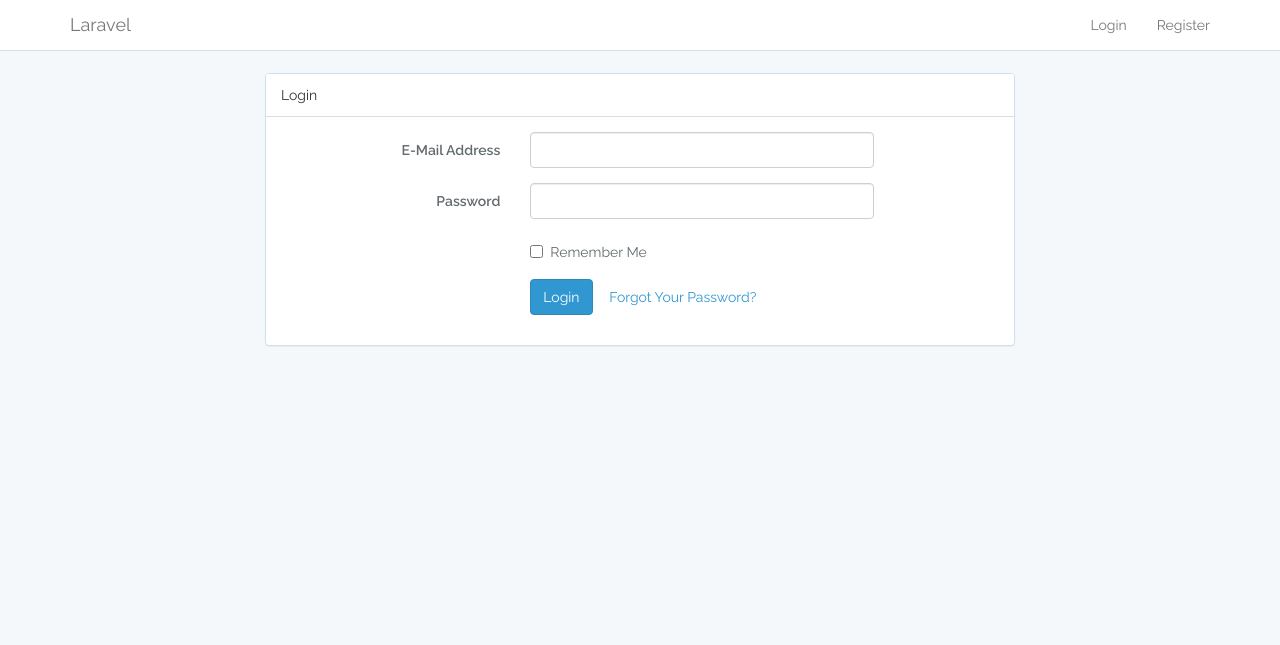
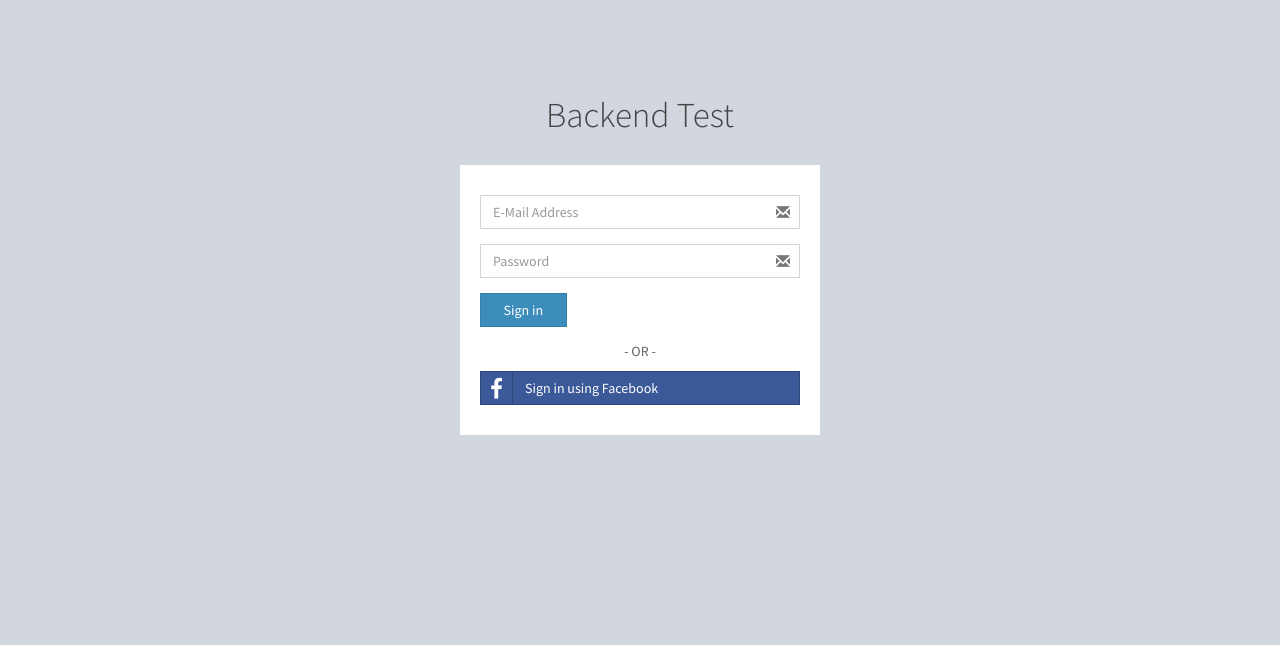
Before and after one commit to locojuhi/backend-test, a Laravel app: page /login in a window 1280 px wide. Shown: the top 645 px of the page. Before the commit the page ends 346 px from the top, so only its background shows below. Run offline with Laravel 8, Linux system fonts and the light colour scheme; settings files or empty folders that the repository lacks are supplied; some libraries are stand-ins or nearby versions.

Commit message:
Login with personal data
modifiying login view for authentication

```diff
--- a/resources/views/auth/login.blade.php
+++ b/resources/views/auth/login.blade.php
@@ -1,68 +1,42 @@
-@extends('layouts.app')
+@extends('layouts.auth')
+@section('heading')
+@endsection
+@section('content')
 
-@section('content')
-<div class="container">
-    <div class="row">
-        <div class="col-md-8 col-md-offset-2">
-            <div class="panel panel-default">
-                <div class="panel-heading">Login</div>
-                <div class="panel-body">
-                    <form class="form-horizontal" role="form" method="POST" action="{{ url('/login') }}">
+                    <form class="" role="form" method="POST" action="{{ url('/login') }}">
                         {{ csrf_field() }}
 
-                        <div class="form-group{{ $errors->has('email') ? ' has-error' : '' }}">
-                            <label for="email" class="col-md-4 control-label">E-Mail Address</label>
 
-                            <div class="col-md-6">
-                                <input id="email" type="email" class="form-control" name="email" value="{{ old('email') }}" required autofocus>
 
+                        <div class="form-group has-feedback{{ $errors->has('email') ? ' has-error' : '' }}">
+                            <input placeholder="E-Mail Address" id="email" type="text" class="form-control" name="email" value="{{ old('email') }}" required >
+                            <span class="glyphicon glyphicon-envelope form-control-feedback"></span>
                             @if ($errors->has('email'))
                                 <span class="help-block">
                                     <strong>{{ $errors->first('email') }}</strong>
                                 </span>
                             @endif
                         </div>
-                        </div>
 
-                        <div class="form-group{{ $errors->has('password') ? ' has-error' : '' }}">
-                            <label for="password" class="col-md-4 control-label">Password</label>
-
-                            <div class="col-md-6">
-                                <input id="password" type="password" class="form-control" name="password" required>
-
+                        <div class="form-group has-feedback{{ $errors->has('password') ? ' has-error' : '' }}">
+                            <input placeholder="Password" id="password" type="password" class="form-control" name="password" value="{{ old('password') }}" required >
+                            <span class="glyphicon glyphicon-envelope form-control-feedback"></span>
                             @if ($errors->has('password'))
                                 <span class="help-block">
                                     <strong>{{ $errors->first('password') }}</strong>
                                 </span>
                             @endif
                         </div>
+
+
+
+                          <div class="row">
+                            <div class="col-xs-4">
+                              <button type="submit" class="btn btn-primary btn-block btn-flat">Sign in</button>
+                            </div>
+                            <div class="col-xs-8"></div>
                           </div>
 
-                        <div class="form-group">
-                            <div class="col-md-6 col-md-offset-4">
-                                <div class="checkbox">
-                                    <label>
-                                        <input type="checkbox" name="remember" {{ old('remember') ? 'checked' : ''}}> Remember Me
-                                    </label>
-                                </div>
-                            </div>
-                        </div>
+                    </form>
 
-                        <div class="form-group">
-                            <div class="col-md-8 col-md-offset-4">
-                                <button type="submit" class="btn btn-primary">
-                                    Login
-                                </button>
-
-                                <a class="btn btn-link" href="{{ url('/password/reset') }}">
-                                    Forgot Your Password?
-                                </a>
-                            </div>
-                        </div>
-                    </form>
-                </div>
-            </div>
-        </div>
-    </div>
-</div>
 @endsection
```
Lines whose indentation alone changed are shown as unchanged.
